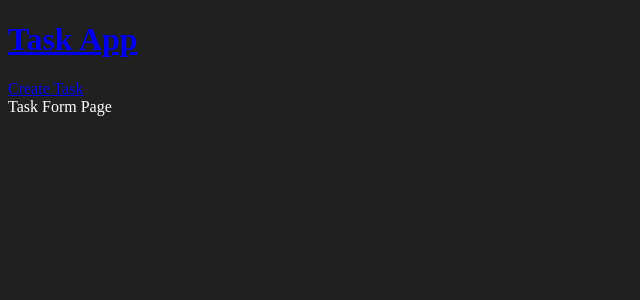
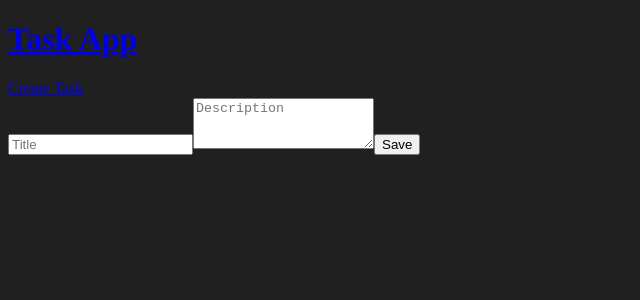
Before and after one commit to jezbravo/django-react-crud, a React (Vite) app in the folder client/: page /tasks-create in a window 1280 px wide. Shown: the top 300 px of the page, without its empty margins (0-640 px from the left). Built offline with nearby package versions, Linux system fonts and the light colour scheme.

Commit message:
update TasksFormPage with form

```diff
--- a/client/src/pages/TaskFormPage.jsx
+++ b/client/src/pages/TaskFormPage.jsx
@@ -1,6 +1,25 @@
 import React from "react"
+import { useForm } from 'react-hook-form'
+
 export function TaskFormPage() {
+
+  const { register, handleSubmit } = useForm()
+
+  const onSubmit = handleSubmit(data => {
+    console.log(data)
+  })
+
   return (
-    <div>Task Form Page</div>
+    <div>
+      <form onSubmit={onSubmit}>
+        <input type="text" placeholder="Title"
+          {...register("title", { required: true })}
+        />
+        <textarea rows="3" placeholder="Description"
+          {...register("description", { required: true })}
+        ></textarea>
+        <button>Save</button>
+      </form>
+    </div>
   )
 }
```
